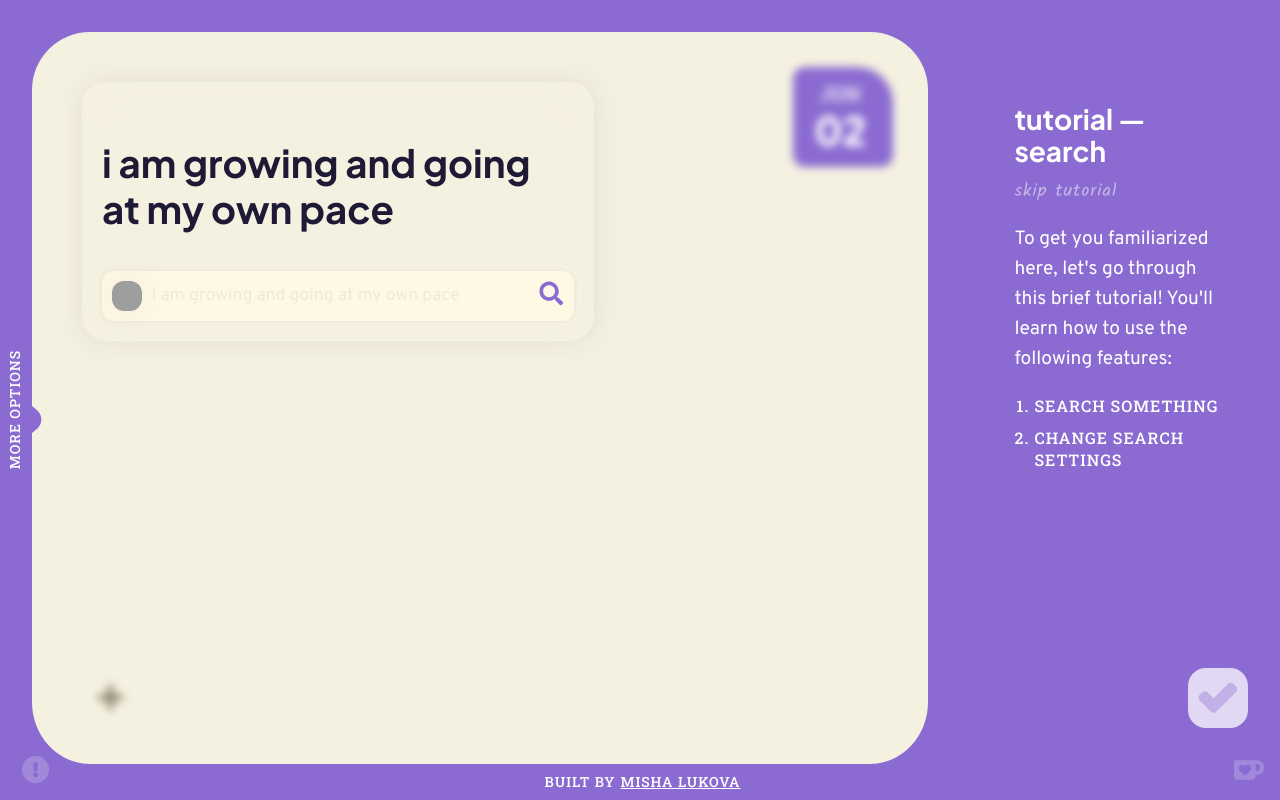
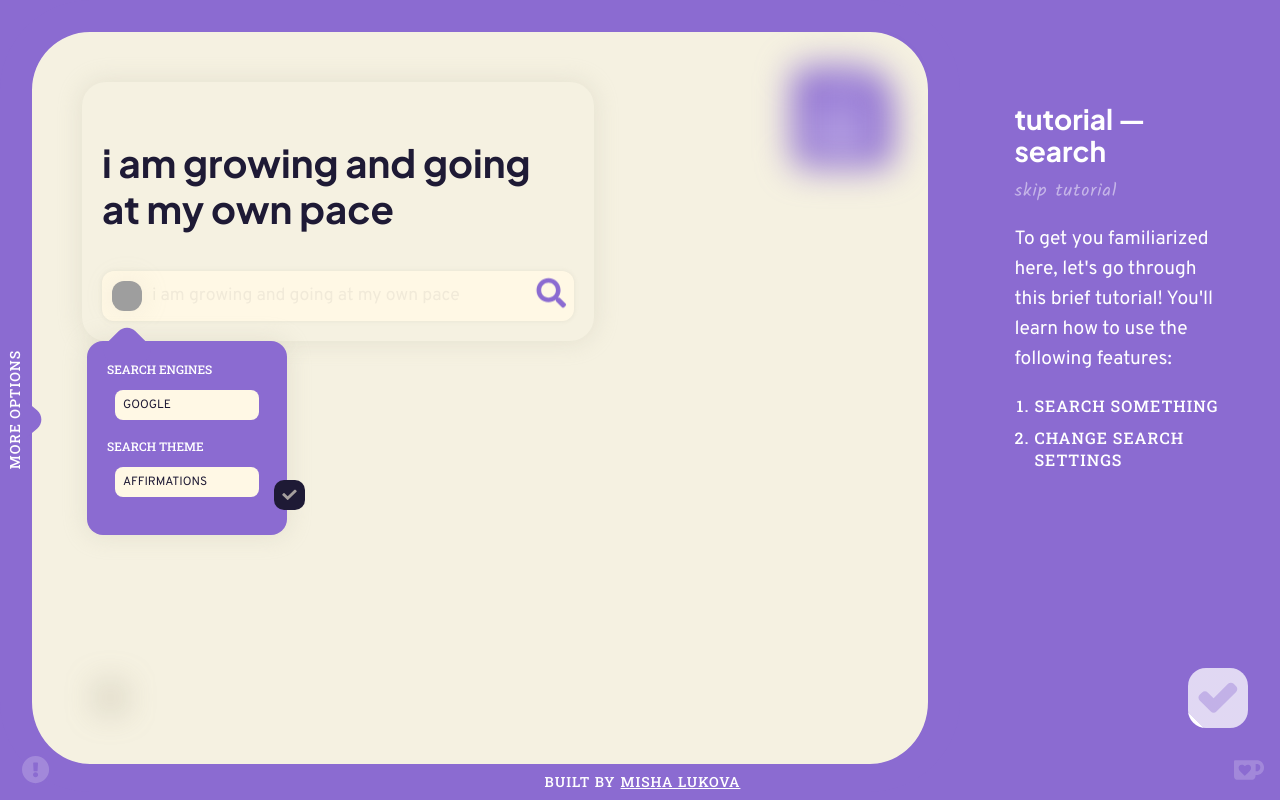
Before and after one commit to mishakov7/browserhome, a Next.js app: page / in a window 1280 px wide. Both pictures are taken after a click on the button 78 px from the left and 531 px from the top of the page. Shown: the top 800 px of the page. Built offline with nearby package versions, Linux system fonts and the light colour scheme; grey boxes are pictures that could not be loaded.

Commit message:
Worked on animations regarding tutorials

```diff
--- a/src/app/css/browserhome.css
+++ b/src/app/css/browserhome.css
@@ -1862,8 +1862,7 @@ button.list-container:hover::before {
 }
 
 .checkmark-button:hover,
-.tutorial-button:hover,
-.checkmark-button.ready {
+.tutorial-button:hover {
   background-color: rgb(var(--accent1-txt));
 }
 
@@ -1875,6 +1874,9 @@ button.list-container:hover::before {
   position: absolute;
   bottom: 2rem;
   right: 2rem;
+  background: linear-gradient(45deg, rgb(var(--accent1-txt)) 50%, hsl(var(--accent1-lt), 90%) 50%);
+  background-size: 250%;
+  background-position: right bottom;
 }
 
 #drawer .checkmark-button::after {
@@ -1905,10 +1907,48 @@ button.list-container:hover::before {
   letter-spacing: 1px;
 }
 
+.opened-right > * {
+  filter: blur(0px);
+  transition: filter 0.4s;
+}
+
 .opened-right .blur > *:not(.highlight, .highlight + .creator) {
-  animation: none !important;
-  filter: blur(4px);
-  /* transition: filter 0.2s; */
+  animation: tut-blur 4s forwards;
+}
+
+@keyframes fade {
+  from {
+    opacity: 0;
+  }
+  to {
+    opacity: 1;
+  }
+}
+@keyframes scale {
+  0% {
+    transform: scale(100%);
+  }
+  50% {
+    transform: scale(125%);
+  }
+  100% {
+    transform: scale(100%);
+  }
+}
+@keyframes celebrate {
+  0% {
+    background-position: right bottom;
+  }
+  100% {
+    background-position: left bottom;
+  }
+}
+.checkmark-button.ready {
+  animation: celebrate 2s forwards;
+}
+
+.opened-right .search-container .hotspot {
+  animation: scale 2s;
 }
 
 .crossed {
--- a/src/app/css/sass/tutorial.scss
+++ b/src/app/css/sass/tutorial.scss
@@ -38,8 +38,7 @@
 }
 
 .checkmark-button:hover,
-.tutorial-button:hover,
-.checkmark-button.ready {
+.tutorial-button:hover {
     background-color: rgb(var(--accent1-txt));
 }
 
@@ -51,6 +50,10 @@
     position: absolute;
     bottom: 2rem;
     right: 2rem;
+
+    background: linear-gradient(45deg, rgb(var(--accent1-txt)) 50%, hsl(var(--accent1-lt), 90%) 50%);
+    background-size: 250%;
+    background-position: right bottom;
 }
 
 #drawer .checkmark-button::after {
@@ -83,12 +86,76 @@
     letter-spacing: 1px;
 }
 
-.opened-right .blur > *:not(.highlight, .highlight + .creator) {
-    animation: none!important;
-    filter: blur(4px);
-    /* transition: filter 0.2s; */
+.opened-right > * {
+    filter: blur(0px);
+    transition: filter 0.4s;
 }
 
+.opened-right .blur > *:not(.highlight, .highlight + .creator) {
+    animation: tut-blur 4s forwards;
+}
+
+@keyframes fade {
+    from {
+      opacity: 0;
+    } to {
+      opacity: 1;
+    }
+}
+
+@keyframes scale {
+    0% {
+        transform: scale(100%);
+
+    } 50% {
+        transform: scale(125%);
+
+    } 100% {
+        transform: scale(100%);
+    }
+}
+
+@keyframes celebrate {
+    0% {
+        background-position: right bottom;
+    } 100% {
+        background-position: left bottom;
+    }
+}
+
+.checkmark-button.ready {
+    animation: celebrate 2s forwards;
+}
+
+.opened-right .search-container .hotspot {
+    animation: scale 2s;
+}
+
+// .opened-right .hotspot1::after,
+// .opened-right .hotspot2::after,
+// .opened-right .hotspot3::after {
+//     position: absolute;
+//     width: 100%;
+//     height: 100%;
+//     display: block;
+//     top: -25px;
+//     left: -20px;
+//     opacity: 0;
+//     animation: fade 0.4s forwards;
+//     animation-delay: 2s;
+// }
+
+// .opened-right .hotspot1::after {
+//     content: url("/images/hotspot1.png");
+// }
+
+// .opened-right .hotspot2::after {
+//     content: url("/images/hotspot2.png");
+// }
+
+// .opened-right .hotspot3::after {
+//     content: url("/images/hotspot3.png");
+// }
 
 .crossed {
     text-decoration: line-through;
--- a/src/app/globals.css
+++ b/src/app/globals.css
@@ -1187,6 +1187,15 @@ button {
   }
 }
 
+@keyframes tut-blur {
+  from {
+    filter: blur(0px);
+  } to {
+    filter: blur(50px);
+  }
+}
+
+
 .blur > *:not(.highlight, .highlight + .creator) {
   animation: blur-bg 4s;
   /* filter: blur(4px); */
--- a/src/components/drawers/search.tsx
+++ b/src/components/drawers/search.tsx
@@ -33,12 +33,12 @@ const Drawer = (props : any) => {
 
         if (finishedSteps == totalSteps - 1) {
             setGradient(0);
+            props.blurRef.current.classList.add("reverse-blur");
 
             setTimeout(() => {
                 props.unblur(props.blurRef.current);
-                // props.setDrawer("bookmark", "right")
-                console.log("switching to bookmartk");
-            }, 2000);
+                props.setDrawer("bookmark", "right")
+            }, 5000);
 
         } else {
             setGradient(gradient - ((100 / totalSteps) / 100));
@@ -50,8 +50,9 @@ const Drawer = (props : any) => {
     useEffect(() => {
         if (props.step == 0) {
             props.blur(props.blurRef.current);
-        }
+            props.interact(props.blurRef.current);
 
+        } else {
             switch(props.step) {
                 case 1:
                     setStep1(true);
@@ -62,6 +63,7 @@ const Drawer = (props : any) => {
                     setStep2(true);
                     animateGradient();
                     break;
+            }
         }
 
     }, [props.step]);
@@ -82,7 +84,7 @@ const Drawer = (props : any) => {
               <li className={step2 ? "crossed" : ""}>Change Search Settings</li>
             </ol>
 
-            <button onClick={() => props.setDrawer("bookmark", "right") } className={'checkmark-button ' + (gradient == 0.0 ? 'ready' : null)}>
+            <button onClick={() => props.setDrawer("bookmark", "right") } className={'checkmark-button ' + (gradient == 0.0 ? 'ready' : '')}>
                 <svg width="44" height="34" viewBox="0 0 44 34" fill="none" xmlns="http://www.w3.org/2000/svg">
                     <path fill={"url(#dynamic-gradient)"} fillRule="evenodd" clipRule="evenodd" d="M4.47731 10.8532L1.81425 13.5164C0.0984672 15.2323 0.0982755 18.0145 1.81427 19.7305L14.0548 31.971C15.7708 33.6871 18.553 33.6869 20.2689 31.9711L41.9254 10.3146C43.6412 8.59864 43.6413 5.81655 41.9253 4.10055L39.2622 1.43735C37.5462 -0.278596 34.764 -0.278596 33.0481 1.43735L17.1619 17.3235L10.6915 10.8531C8.97556 9.13713 6.19325 9.1372 4.47731 10.8532Z" />
                     <defs>
--- a/src/components/search/index.tsx
+++ b/src/components/search/index.tsx
@@ -177,7 +177,7 @@ export default function Search(props: any) {
           </button>
 
           <input type="text" placeholder={quoteSearch} onChange={e => setSearch(e.target.value)}/>
-          <a target="_blank" onClick={() => props.setTutorial(1)} onMouseOver={() => { if (search == "") { setSearch(quoteSearch) }}} href={searchEngine + search}>
+          <a className="hotspot" target="_blank" onClick={() => props.setTutorial(1)} onMouseOver={() => { if (search == "") { setSearch(quoteSearch) }}} href={searchEngine + search}>
             <svg className='accent1-fill' width="25" height="25" viewBox="0 0 31 32" fill="none" xmlns="http://www.w3.org/2000/svg">
               <path d="M29.9747 26.9686L24.0723 21.0662C23.8059 20.7998 23.4448 20.6518 23.0659 20.6518H22.1009C23.7349 18.562 24.7058 15.9335 24.7058 13.0741C24.7058 6.27187 19.1942 0.760254 12.3919 0.760254C5.58975 0.760254 0.078125 6.27187 0.078125 13.0741C0.078125 19.8763 5.58975 25.3879 12.3919 25.3879C15.2514 25.3879 17.8799 24.417 19.9697 22.7831V23.748C19.9697 24.1269 20.1177 24.488 20.3841 24.7545L26.2864 30.6568C26.8429 31.2133 27.7428 31.2133 28.2934 30.6568L29.9687 28.9814C30.5252 28.4249 30.5252 27.5251 29.9747 26.9686ZM12.3919 20.6518C8.20643 20.6518 4.81421 17.2655 4.81421 13.0741C4.81421 8.88856 8.20051 5.49634 12.3919 5.49634C16.5775 5.49634 19.9697 8.88264 19.9697 13.0741C19.9697 17.2596 16.5834 20.6518 12.3919 20.6518Z"/>
             </svg>
```
Also changed, not shown: public/images/hotspot1.png (added), 1 other file (tests, documents, lock files or other folders). Lines whose indentation alone changed are shown as unchanged.
